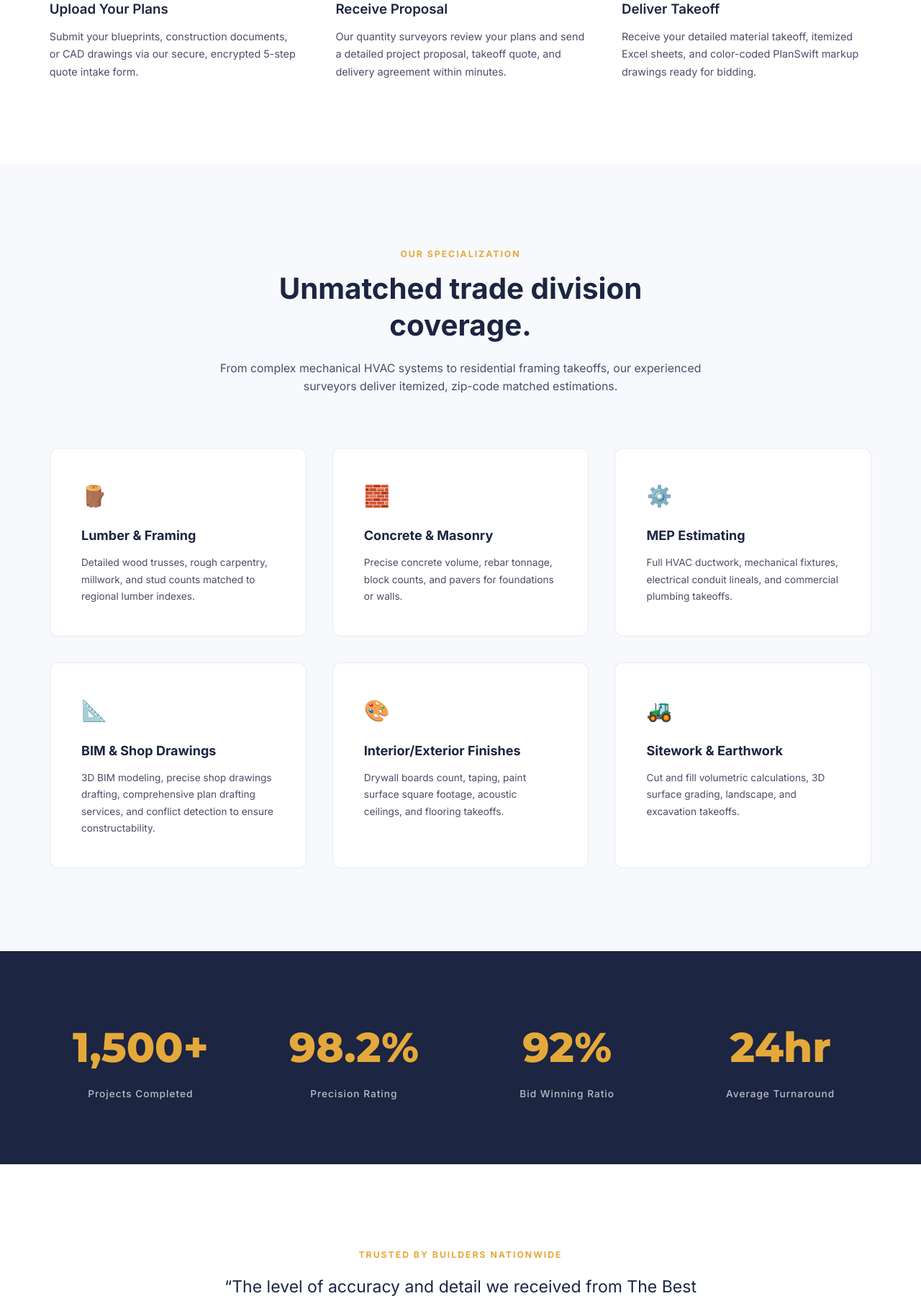
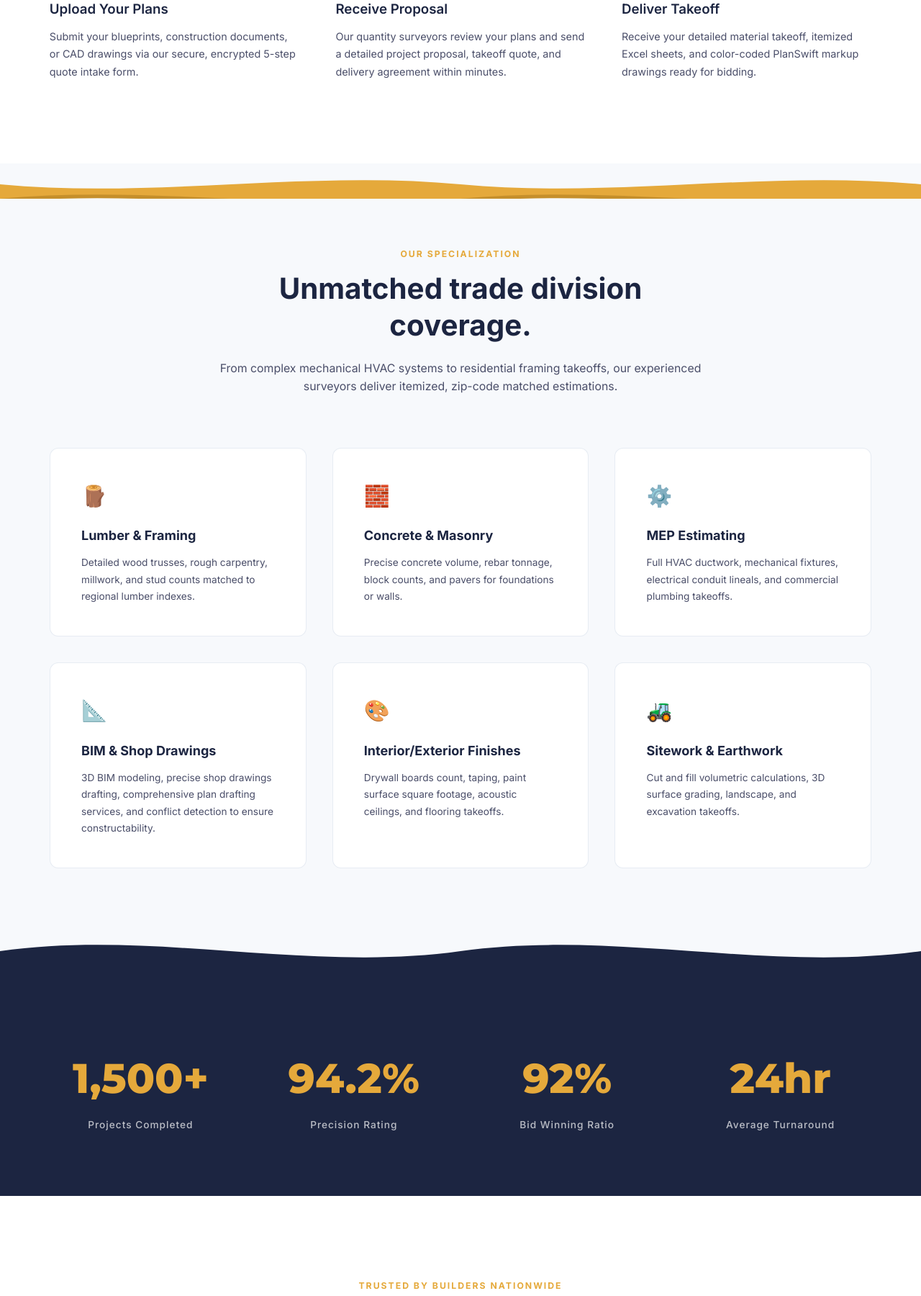
Before and after one commit to abdullahfazal969-alt/TheBestEstimatorLLC, a Flask app: page / in a window 1280 px wide; the page is wider, and only the part inside the window is pictured. Shown: the part 1811-3611 px from the top of that part at 72% size. Run offline with Flask 3, Linux system fonts and the light colour scheme; some libraries are stand-ins or nearby versions.

Commit message:
service section denting

```diff
--- a/static/css/style.css
+++ b/static/css/style.css
@@ -821,6 +821,30 @@ h6 {
     color: var(--color-text-muted);
     line-height: 1.7;
 }
+#services-section {
+    padding: 8rem 0 11rem; /* extra bottom padding so content clears the wave cap */
+    background-color: var(--color-bg);
+    position: relative;
+    overflow: hidden;
+}
+
+.section-wave {
+    position: absolute;
+    left: 0;
+    width: 100%;
+    display: block;
+    pointer-events: none;
+}
+
+.section-wave-top {
+    top: -1px;
+    height: 50px;
+}
+
+.section-wave-bottom {
+    bottom: -1px;
+    height: 90px;
+}
 
 /* ==========================================
    STATS BANNER
--- a/templates/index.html
+++ b/templates/index.html
@@ -115,14 +115,20 @@
 </section>
 
 <!-- Core Services Grid -->
+<!-- Core Services Grid -->
 <section id="services-section" class="scroll-reveal">
+    <!-- Top decorative wave ribbon (gold) -->
+    <svg class="section-wave section-wave-top" viewBox="0 0 1440 100" preserveAspectRatio="none">
+        <path d="M0,70 C240,110 480,30 720,70 C960,110 1200,30 1440,70 L1440,110 C1200,150 960,70 720,110 C480,150 240,70 0,110 Z" fill="var(--color-accent-hover)"></path>
+        <path d="M0,60 C240,100 480,20 720,60 C960,100 1200,20 1440,60 L1440,100 C1200,140 960,60 720,100 C480,140 240,60 0,100 Z" fill="var(--color-accent)"></path>
+    </svg>
+
     <div class="container">
         <div class="section-header-center">
             <span class="eyebrow">OUR SPECIALIZATION</span>
             <h2>Unmatched trade division coverage.</h2>
             <p class="section-desc">From complex mechanical HVAC systems to residential framing takeoffs, our experienced surveyors deliver itemized, zip-code matched estimations.</p>
         </div>
-
         <div class="services-grid">
             <div class="service-card">
                 <div class="service-icon">🪵</div>
@@ -156,6 +162,11 @@
             </div>
         </div>
     </div>
+
+    <!-- Bottom wave cap, matches #stats-banner blue below -->
+    <svg class="section-wave section-wave-bottom" viewBox="0 0 1440 120" preserveAspectRatio="none">
+        <path d="M0,60 C240,20 480,100 720,60 C960,20 1200,100 1440,60 L1440,120 L0,120 Z" fill="var(--color-primary)"></path>
+    </svg>
 </section>
 
 <!-- Big Stats Counter Banner -->
@@ -166,7 +177,7 @@
             <span class="stat-sub">Projects Completed</span>
         </div>
         <div class="stat-box">
-            <span class="stat-big">98.2%</span>
+            <span class="stat-big">94.2%</span>
             <span class="stat-sub">Precision Rating</span>
         </div>
         <div class="stat-box">
```
